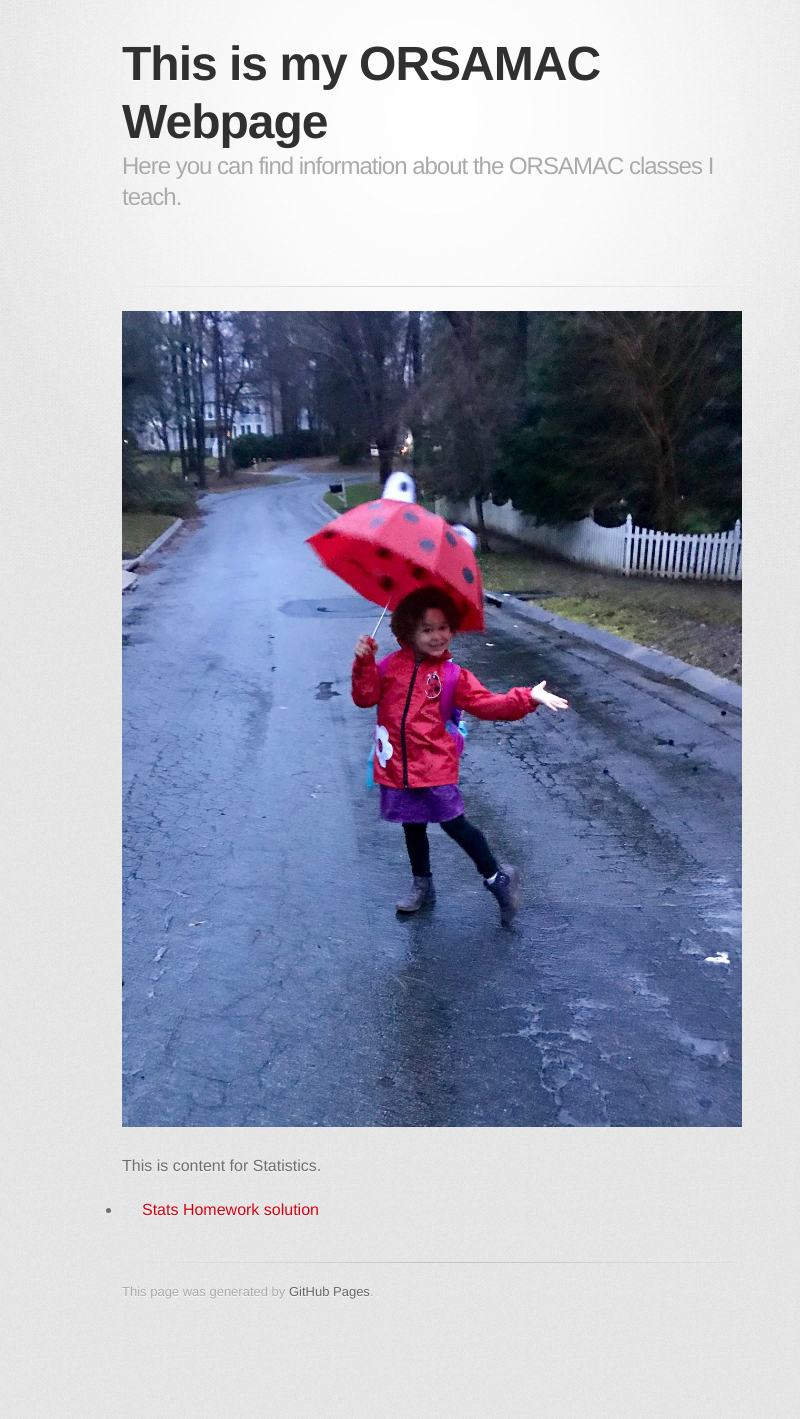
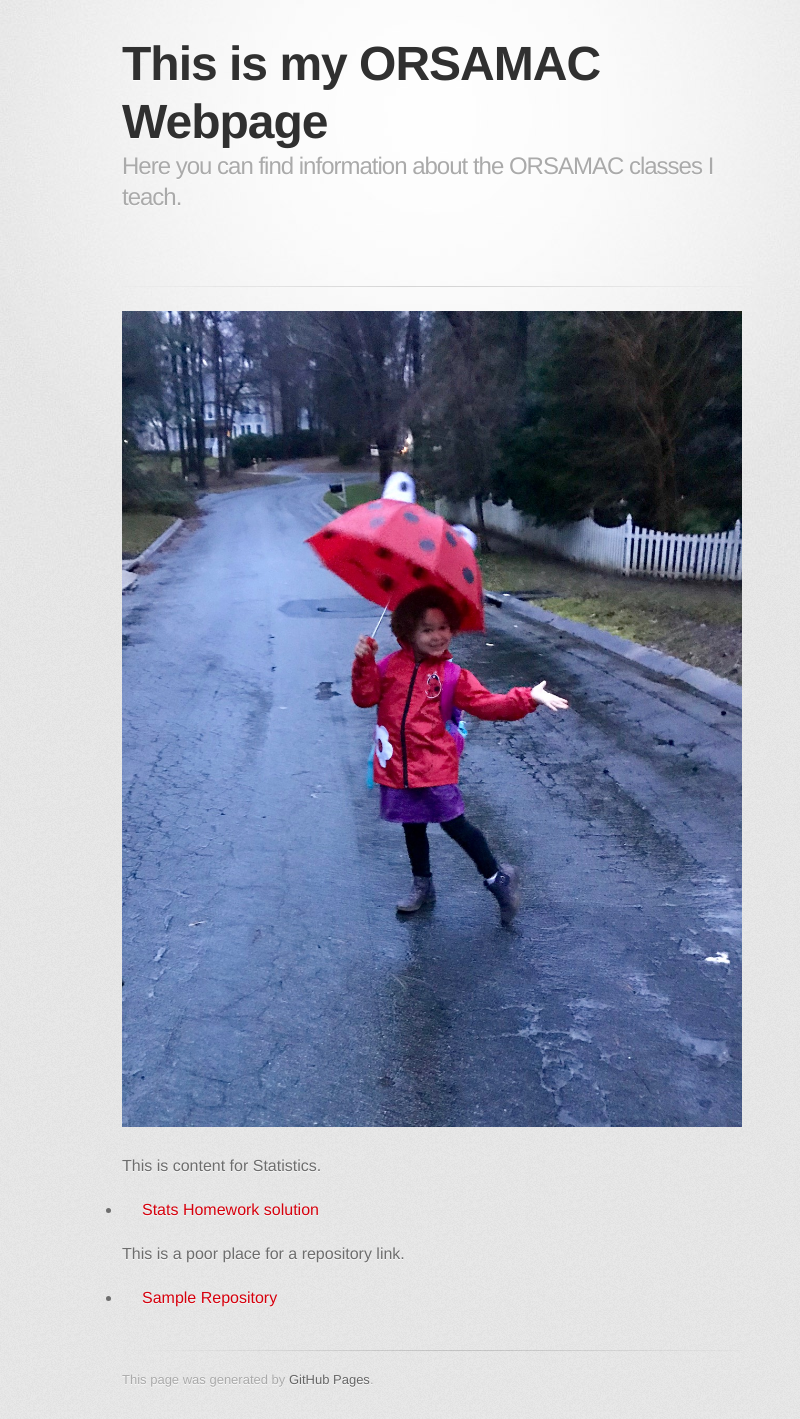
Before and after one commit to bmarlin96/bmarlin96.github.io, a Jekyll site: the page built from index.md, in a window 1280 px wide. Shown: the whole page, without its empty margins (208-1008 px from the left). Built offline with Jekyll 4.4.1, drawn with Linux system fonts in a browser that asks for light colours; some web fonts are replaced; our own code applies the rules of GitHub Pages for plain Markdown files; before the commit the page ends 1331 px from its top, so only the background shows below that.

Commit message:
Update index.md

```diff
--- a/index.md
+++ b/index.md
@@ -7,3 +7,6 @@ description: Here you can find information about the ORSAMAC classes I teach.
 
 This is content for Statistics.
 - [Stats Homework solution](/Timeseries/index.md)
+
+This is a poor place for a repository link.
+- [Sample Repository](https://github.com/bmarlin96/sample)
```
